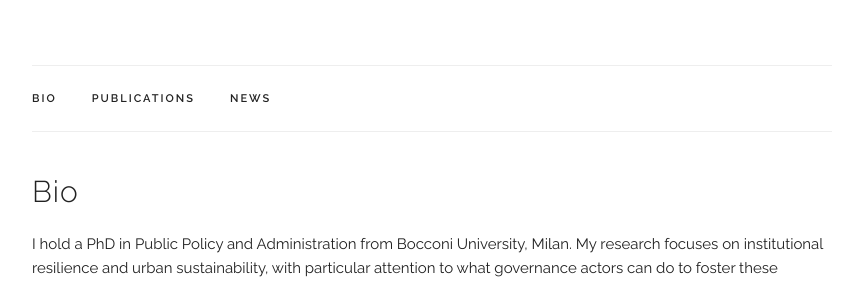
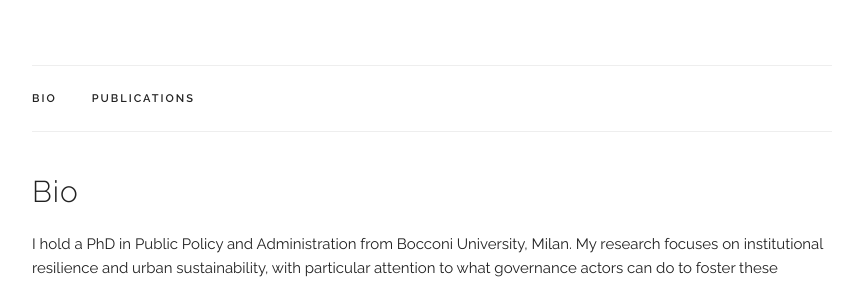
Before and after one commit to jpripamonti/jpripamonti.github.io, a Jekyll site: the page built from index.html, in a window 1280 px wide. Shown: the part 213-497 px from the top of the page, without its empty margins (208-1064 px from the left). Built offline with Jekyll 4.4.1, drawn with Linux system fonts in a browser that asks for light colours; some web fonts are replaced.

Commit message:
removed news tab

```diff
--- a/_layouts/default.html
+++ b/_layouts/default.html
@@ -130,8 +130,8 @@
         <ul class="navbar-list">
           <li class="navbar-item"><a class="navbar-link" href={{ "/index.html#bio" | prepend: site.baseurl }}>Bio</a></li>
           <li class="navbar-item"><a class="navbar-link" href={{ "/index.html#publications" | prepend: site.baseurl }}>Publications</a></li>
-          <li class="navbar-item"><a class="navbar-link" href={{ "/index.html#news" | prepend: site.baseurl }}>News</a></li>
-          <!-- <li class="navbar-item"><a class="navbar-link" href={{ "/index.html#blog" | prepend: site.baseurl }}>blog</a></li> -->
+          <!-- <li class="navbar-item"><a class="navbar-link" href={{ "/index.html#news" | prepend: site.baseurl }}>News</a></li>
+          <li class="navbar-item"><a class="navbar-link" href={{ "/index.html#blog" | prepend: site.baseurl }}>blog</a></li> -->
         </ul>
       </div>
     </nav>
```
